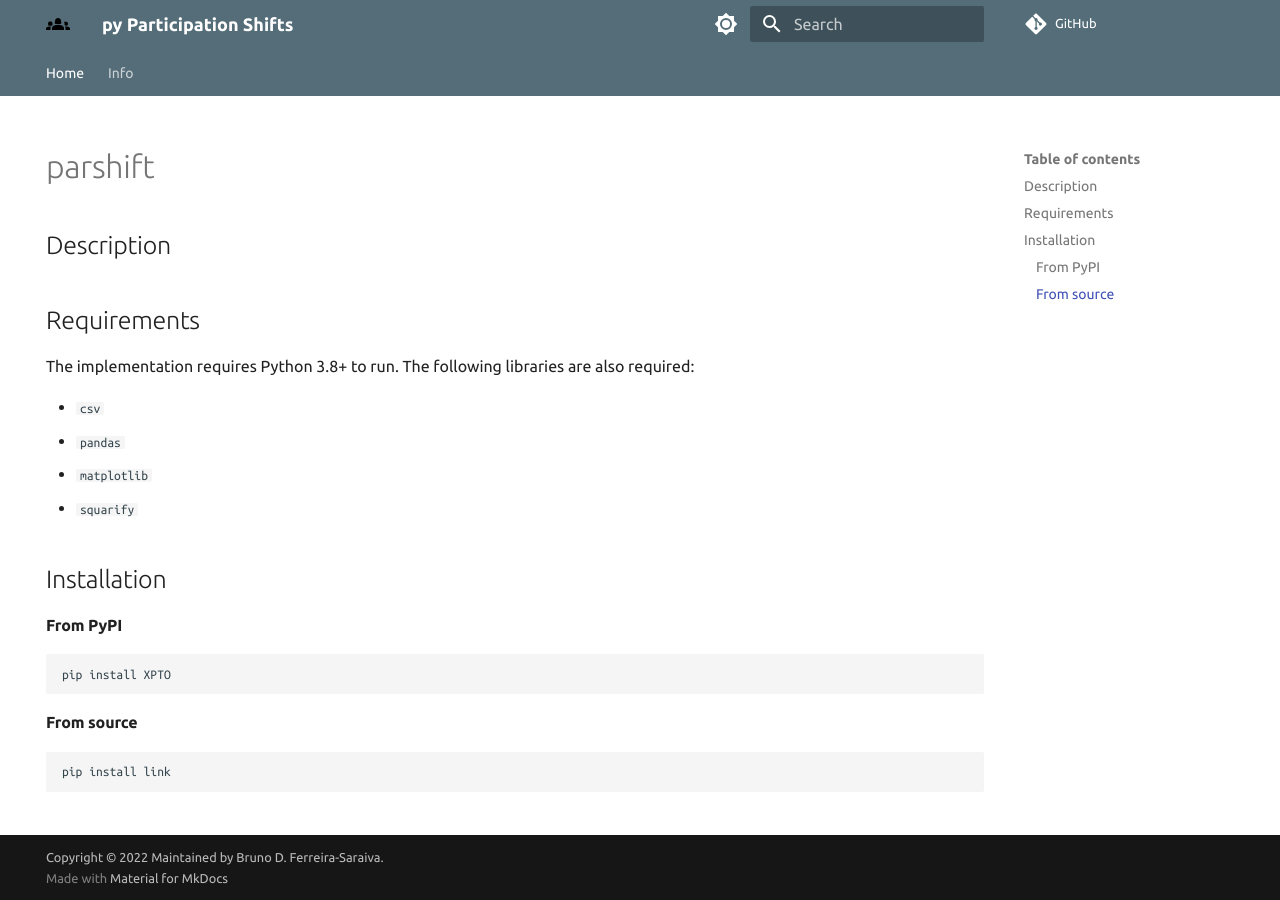
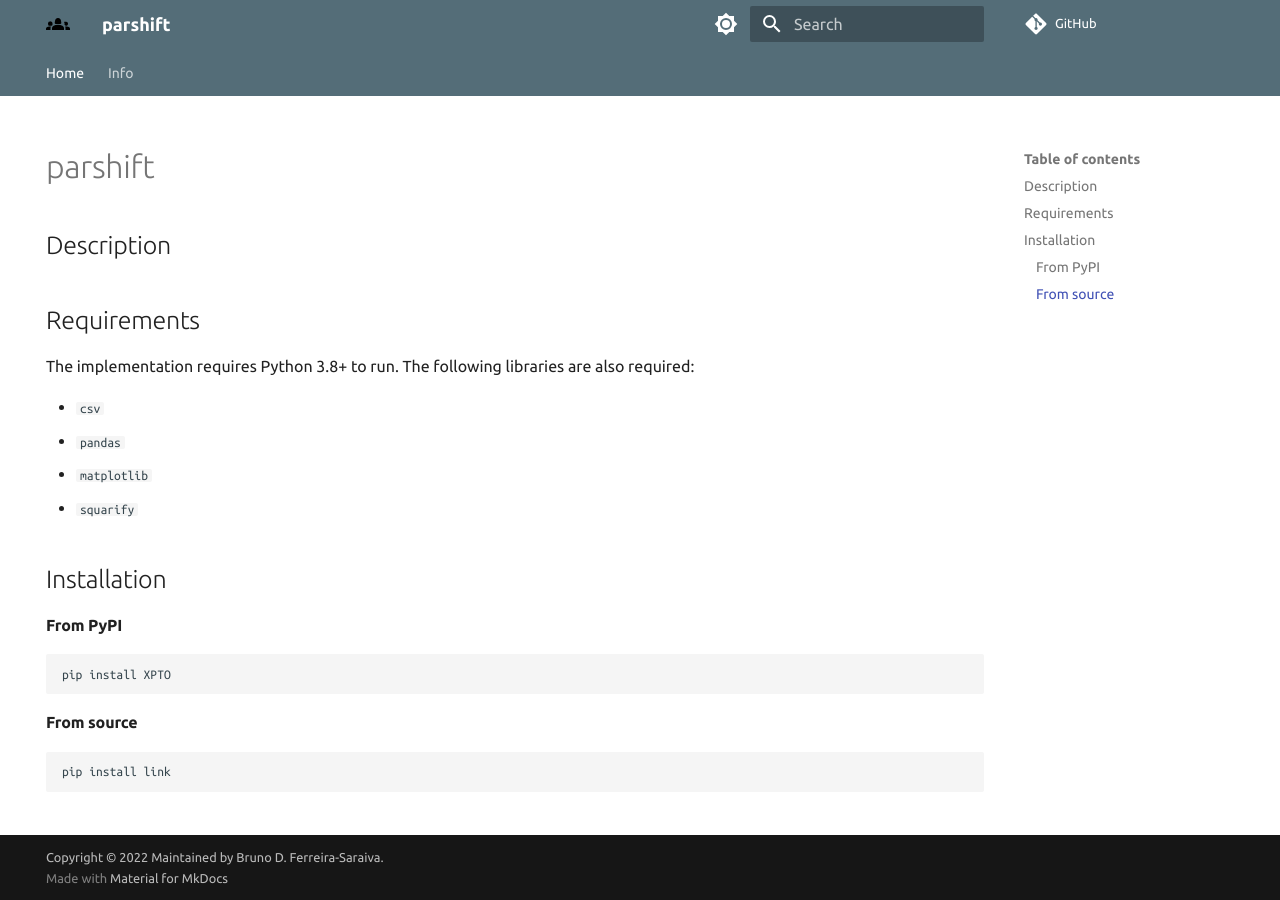
Before and after one commit to bdfsaraiva/parshift, an MkDocs documentation site: the page built from docs/index.md, in a window 1280 px wide. Built offline with MkDocs 1.6.1 and Material for MkDocs 9.7.7, drawn with Linux system fonts in a browser that asks for light colours; comment, search, counter and statistics services are not loaded.

Commit message:
change site name

```diff
--- a/mkdocs.yml
+++ b/mkdocs.yml
@@ -1,6 +1,6 @@
-site_name: py Participation Shifts
-repo_url: https://github.com/bdfsaraiva/py-Participation-Shifts
-site_url: https://bdfsaraiva.github.io/py-Participation-Shifts/
+site_name: parshift
+repo_url: https://github.com/bdfsaraiva/parshift
+site_url: https://bdfsaraiva.github.io/parshif
 site_description: description
 site_author: Bruno D. Ferreira-Saraiva
 use_directory_urls: false
```
